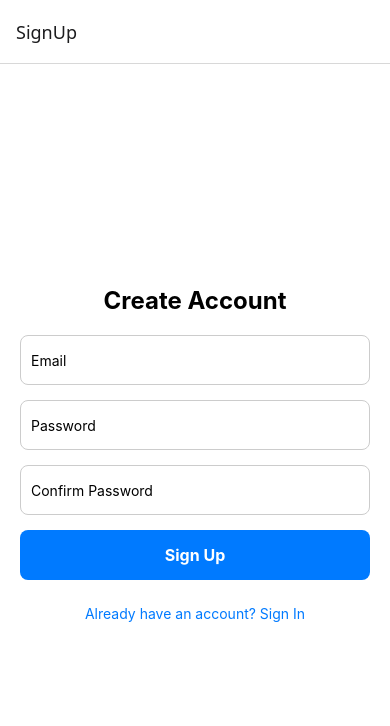
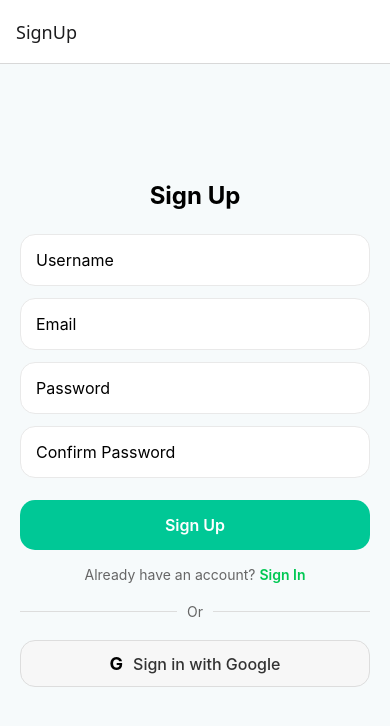
Before and after one commit to Rohit-00/todo-assignment, a React Native app: screen /SignUp in a window 390 px wide. Shown: the top 726 px of the page. Built offline with nearby package versions, Linux system fonts and the light colour scheme; no server answers.

Commit message:
updated auth UI(made it better)

```diff
--- a/src/screens/auth/signUp.tsx
+++ b/src/screens/auth/signUp.tsx
@@ -6,14 +6,21 @@ import {
   TouchableOpacity,
   StyleSheet,
   Alert,
+  SafeAreaView,
+  KeyboardAvoidingView,
+  Platform,
 } from 'react-native';
 import { getAuth, createUserWithEmailAndPassword } from 'firebase/auth';
+import { StatusBar } from 'expo-status-bar';
+import app from '../../../utils/firebase';
+import { colors } from '../../../utils/colors';
 
 const SignUpScreen = ({ navigation }:any) => {
+  const [username, setUsername] = useState('');
   const [email, setEmail] = useState('');
   const [password, setPassword] = useState('');
   const [confirmPassword, setConfirmPassword] = useState('');
-  const auth = getAuth();
+  const auth = getAuth(app);
 
   const handleSignUp = async () => {
     if (password !== confirmPassword) {
@@ -41,8 +48,21 @@ const SignUpScreen = ({ navigation }:any) => {
   };
 
   return (
-    <View style={styles.container}>
-      <Text style={styles.title}>Create Account</Text>
+    <SafeAreaView style={styles.container}>
+    <StatusBar style="auto" />
+    <KeyboardAvoidingView
+      behavior={Platform.OS === 'ios' ? 'padding' : 'height'}
+      style={styles.keyboardAvoidView}
+    >
+      <View style={styles.formContainer}>
+        <Text style={styles.title}>Sign Up</Text>
+
+        <TextInput
+          style={styles.input}
+          placeholder="Username"
+          value={username}
+          onChangeText={setUsername}
+        />
 
         <TextInput
           style={styles.input}
@@ -70,56 +90,126 @@ const SignUpScreen = ({ navigation }:any) => {
         />
 
         <TouchableOpacity
-        style={styles.button}
-        onPress={handleSignUp}>
-        <Text style={styles.buttonText}>Sign Up</Text>
+          style={styles.signUpButton}
+          onPress={handleSignUp}
+          activeOpacity={0.8}
+        >
+          <Text style={styles.signUpButtonText}>Sign Up</Text>
         </TouchableOpacity>
 
-      <TouchableOpacity
-        onPress={() => navigation.navigate('SignIn')}>
-        <Text style={styles.link}>Already have an account? Sign In</Text>
+        <View style={styles.signInContainer}>
+          <Text style={styles.signInText}>Already have an account? </Text>
+          <TouchableOpacity onPress={() => navigation.navigate('SignIn')}>
+            <Text style={styles.signInLink}>Sign In</Text>
           </TouchableOpacity>
         </View>
+
+        <View style={styles.dividerContainer}>
+          <View style={styles.divider} />
+          <Text style={styles.dividerText}>Or</Text>
+          <View style={styles.divider} />
+        </View>
+
+        <TouchableOpacity
+          style={styles.googleButton}
+          onPress={()=>console.log("google signed in")}
+          activeOpacity={0.8}
+        >
+          <Text style={styles.googleLogo}>G</Text>
+          <Text style={styles.googleButtonText}>Sign in with Google</Text>
+        </TouchableOpacity>
+      </View>
+    </KeyboardAvoidingView>
+  </SafeAreaView>
   );
 };
 
 const styles = StyleSheet.create({
     container: {
         flex: 1,
+        backgroundColor: colors.background,
+      },
+      keyboardAvoidView: {
+        flex: 1,
+      },
+      formContainer: {
+        flex: 1,
+        paddingHorizontal: 20,
         justifyContent: 'center',
-    padding: 20,
-    backgroundColor: '#fff',
+        paddingBottom: 40,
       },
       title: {
         fontSize: 24,
         fontWeight: 'bold',
-    marginBottom: 20,
+        marginBottom: 24,
         textAlign: 'center',
       },
       input: {
-    height: 50,
+        backgroundColor: 'white',
+        borderRadius: 15,
+        padding: 15,
+        marginBottom: 12,
+        fontSize: 16,
+        borderWidth:1,
+        borderColor:colors.border
+      },
+      signUpButton: {
+        backgroundColor: colors.primary,
+        padding: 15,
+        borderRadius: 15,
+        alignItems: 'center',
+        marginTop: 10,
+      },
+      signUpButtonText: {
+        color: 'white',
+        fontSize: 16,
+        fontWeight: '600',
+      },
+      signInContainer: {
+        flexDirection: 'row',
+        justifyContent: 'center',
+        marginTop: 16,
+      },
+      signInText: {
+        color: '#666',
+      },
+      signInLink: {
+        color: '#00c853',
+        fontWeight: '600',
+      },
+      dividerContainer: {
+        flexDirection: 'row',
+        alignItems: 'center',
+        marginVertical: 20,
+      },
+      divider: {
+        flex: 1,
+        height: 1,
+        backgroundColor: '#ddd',
+      },
+      dividerText: {
+        paddingHorizontal: 10,
+        color: '#666',
+      },
+      googleButton: {
+        flexDirection: 'row',
+        backgroundColor: colors.secondBackground,
+        borderRadius: 15,
+        padding: 12,
+        alignItems: 'center',
+        justifyContent: 'center',
         borderWidth: 1,
-    borderColor: '#ccc',
-    borderRadius: 8,
-    marginBottom: 15,
-    paddingHorizontal: 10,
+        borderColor: '#ddd',
       },
-  button: {
-    backgroundColor: '#007AFF',
-    padding: 15,
-    borderRadius: 8,
-    marginBottom: 10,
+      googleLogo: {
+        fontSize: 18,
+        fontWeight: 'bold',
+        marginRight: 10,
       },
-  buttonText: {
-    color: '#fff',
-    textAlign: 'center',
+      googleButtonText: {
+        color: '#333',
         fontSize: 16,
-    fontWeight: 'bold',
-  },
-  link: {
-    color: '#007AFF',
-    textAlign: 'center',
-    marginTop: 15,
+        fontWeight: '500',
       },
     });
 
--- a/src/screens/auth/singIn.tsx
+++ b/src/screens/auth/singIn.tsx
@@ -6,13 +6,18 @@ import {
   TouchableOpacity,
   StyleSheet,
   Alert,
+  Platform,
+  KeyboardAvoidingView,
 } from 'react-native';
 import { getAuth, signInWithEmailAndPassword, GoogleAuthProvider, signInWithPopup } from 'firebase/auth';
-
+import app from '../../../utils/firebase';
+import { colors } from '../../../utils/colors';
+import { SafeAreaView } from 'react-native-safe-area-context';
+import { StatusBar } from 'expo-status-bar';
 const SignInScreen = ({ navigation }:any) => {
   const [email, setEmail] = useState('');
   const [password, setPassword] = useState('');
-  const auth = getAuth();
+  const auth = getAuth(app);
   const provider = new GoogleAuthProvider();
 
   const signInWithEmail = async () => {
@@ -34,8 +39,15 @@ const SignInScreen = ({ navigation }:any) => {
   };
 
   return (
-    <View style={styles.container}>
+    <SafeAreaView style={styles.container}>
+    <StatusBar style="auto" />
+    <KeyboardAvoidingView
+      behavior={Platform.OS === 'ios' ? 'padding' : 'height'}
+      style={styles.keyboardAvoidView}
+    >
+      <View style={styles.formContainer}>
         <Text style={styles.title}>Sign In</Text>
+
 
         <TextInput
           style={styles.input}
@@ -54,56 +66,129 @@ const SignInScreen = ({ navigation }:any) => {
           secureTextEntry
         />
 
+
+
         <TouchableOpacity
-        style={styles.button}
-        onPress={signInWithEmail}>
-        <Text style={styles.buttonText}>Sign In with Email</Text>
+          style={styles.signUpButton}
+          onPress={signInWithEmail}
+          activeOpacity={0.8}
+        >
+          <Text style={styles.signUpButtonText}>Sign In</Text>
         </TouchableOpacity>
 
-      <TouchableOpacity
-        style={[styles.button, styles.googleButton]}
-        onPress={signInWithGoogle}>
-        <Text style={styles.buttonText}>Sign In with Google</Text>
+        <View style={styles.signInContainer}>
+          <Text style={styles.signInText}>Don't have an account? </Text>
+          <TouchableOpacity onPress={() => navigation.navigate('SignUp')}>
+            <Text style={styles.signInLink}>Sign Up</Text>
           </TouchableOpacity>
         </View>
+
+        <View style={styles.dividerContainer}>
+          <View style={styles.divider} />
+          <Text style={styles.dividerText}>Or</Text>
+          <View style={styles.divider} />
+        </View>
+
+        <TouchableOpacity
+          style={styles.googleButton}
+          onPress={()=>console.log("google signed in")}
+          activeOpacity={0.8}
+        >
+          <Text style={styles.googleLogo}>G</Text>
+          <Text style={styles.googleButtonText}>Sign in with Google</Text>
+        </TouchableOpacity>
+      </View>
+    </KeyboardAvoidingView>
+  </SafeAreaView>
   );
 };
 
 const styles = StyleSheet.create({
     container: {
         flex: 1,
+        backgroundColor: colors.background,
+      },
+      keyboardAvoidView: {
+        flex: 1,
+      },
+      formContainer: {
+        flex: 1,
+        paddingHorizontal: 20,
         justifyContent: 'center',
-    padding: 20,
-    backgroundColor: '#fff',
+        paddingBottom: 40,
       },
       title: {
         fontSize: 24,
         fontWeight: 'bold',
-    marginBottom: 20,
+        marginBottom: 24,
         textAlign: 'center',
       },
       input: {
-    height: 50,
-    borderWidth: 1,
-    borderColor: '#ccc',
-    borderRadius: 8,
-    marginBottom: 15,
+        backgroundColor: 'white',
+        borderRadius: 15,
+        padding: 15,
+        marginBottom: 12,
+        fontSize: 16,
+        borderWidth:1,
+        borderColor:colors.border
+      },
+      signUpButton: {
+        backgroundColor: colors.primary,
+        padding: 15,
+        borderRadius: 15,
+        alignItems: 'center',
+        marginTop: 10,
+      },
+      signUpButtonText: {
+        color: 'white',
+        fontSize: 16,
+        fontWeight: '600',
+      },
+      signInContainer: {
+        flexDirection: 'row',
+        justifyContent: 'center',
+        marginTop: 16,
+      },
+      signInText: {
+        color: '#666',
+      },
+      signInLink: {
+        color: '#00c853',
+        fontWeight: '600',
+      },
+      dividerContainer: {
+        flexDirection: 'row',
+        alignItems: 'center',
+        marginVertical: 20,
+      },
+      divider: {
+        flex: 1,
+        height: 1,
+        backgroundColor: '#ddd',
+      },
+      dividerText: {
         paddingHorizontal: 10,
-  },
-  button: {
-    backgroundColor: '#007AFF',
-    padding: 15,
-    borderRadius: 8,
-    marginBottom: 10,
+        color: '#666',
       },
       googleButton: {
-    backgroundColor: '#DB4437',
+        flexDirection: 'row',
+        backgroundColor: colors.secondBackground,
+        borderRadius: 15,
+        padding: 12,
+        alignItems: 'center',
+        justifyContent: 'center',
+        borderWidth: 1,
+        borderColor: '#ddd',
       },
-  buttonText: {
-    color: '#fff',
-    textAlign: 'center',
+      googleLogo: {
+        fontSize: 18,
+        fontWeight: 'bold',
+        marginRight: 10,
+      },
+      googleButtonText: {
+        color: '#333',
         fontSize: 16,
-    fontWeight: 'bold',
+        fontWeight: '500',
       },
     });
 
```
Lines whose indentation alone changed are shown as unchanged.
